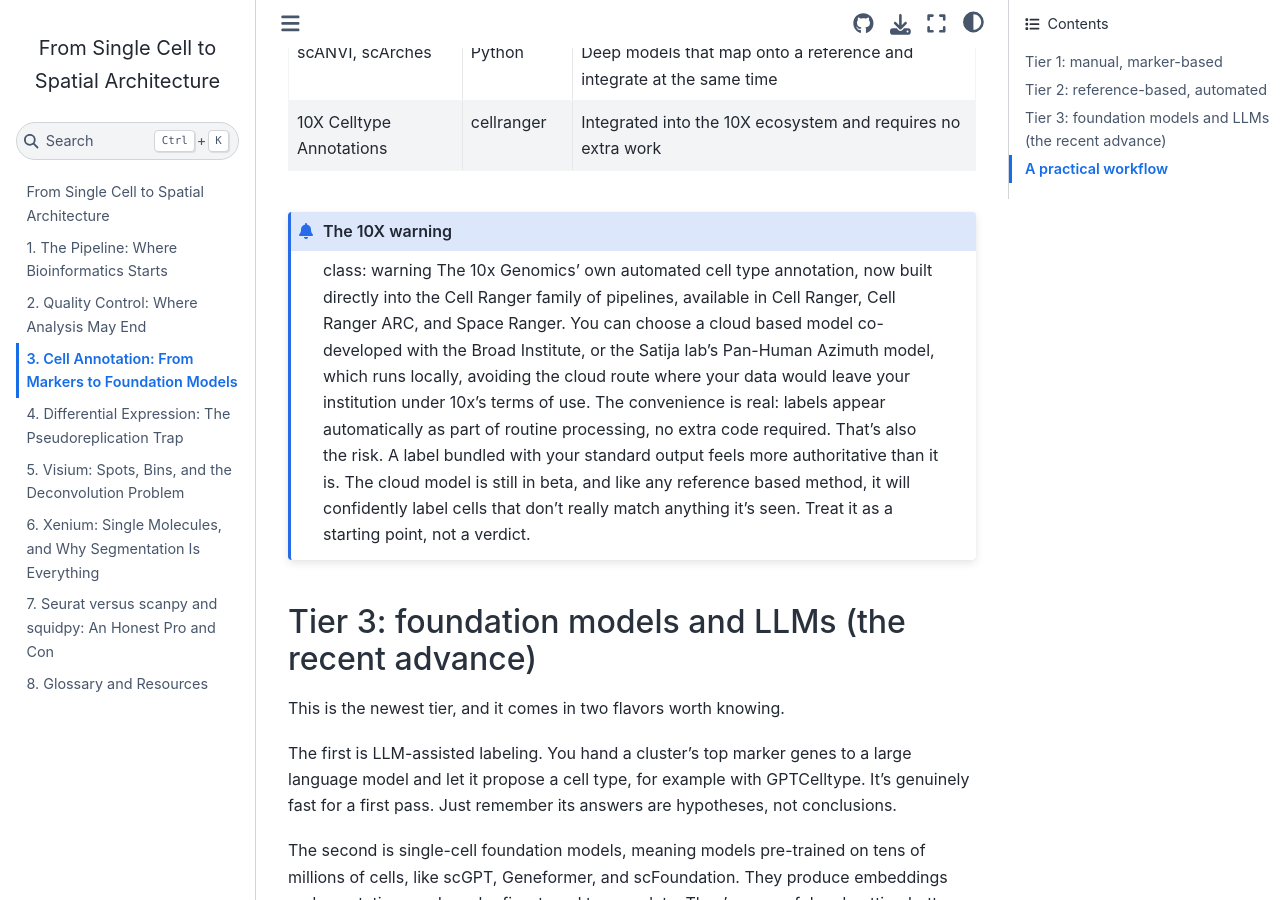
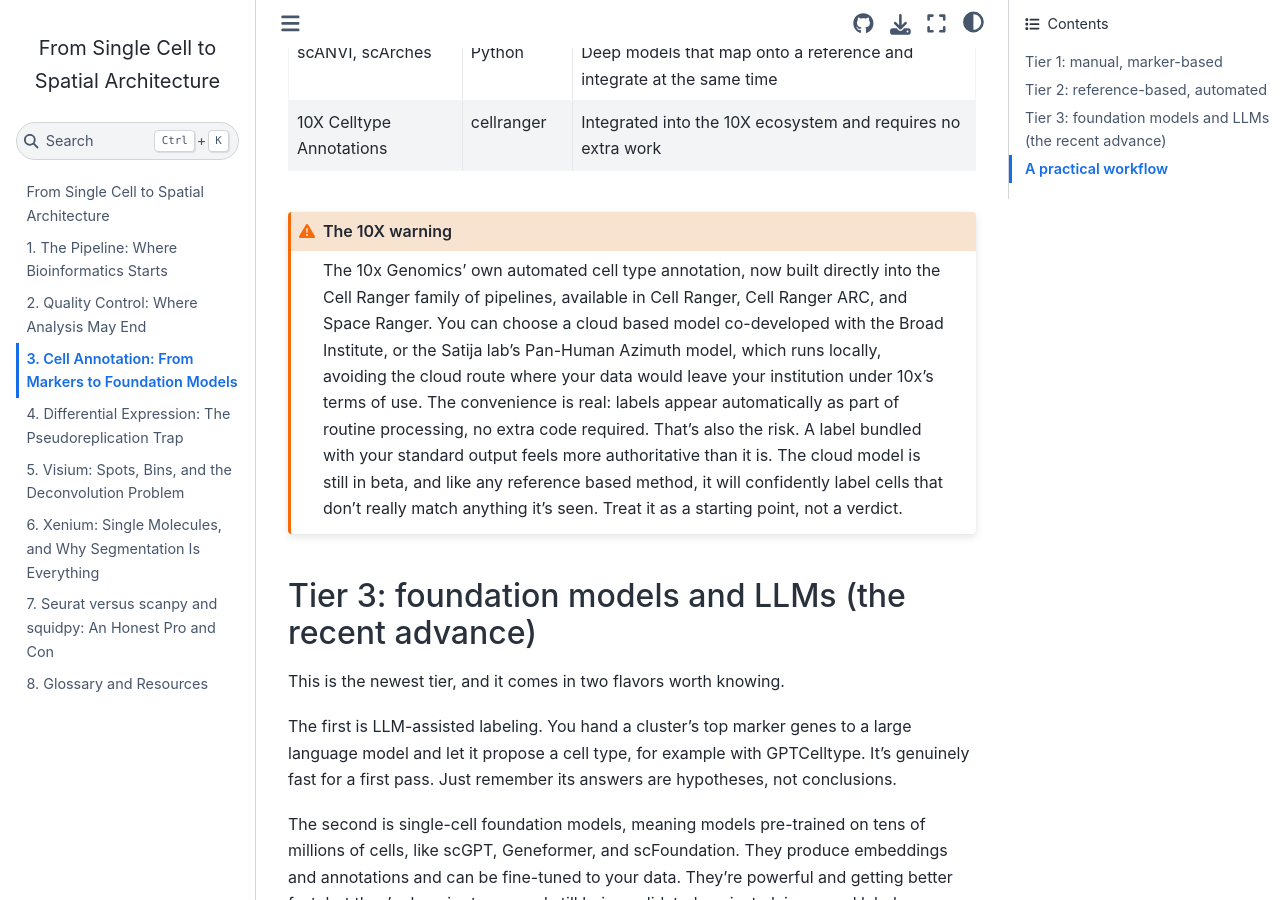
Before and after one commit to jebard/vasculata-workshop, a Jupyter Book: the page built from chapters/03_annotation.md, in a window 1280 px wide and 900 px high, scrolled down 2518 px. Built offline with Jupyter Book 1.0.4 settings and Sphinx 7.4.7 and the Sphinx Book theme 1.1.4, drawn with Linux system fonts in a browser that asks for light colours.

Commit message:
Fix admonition class syntax in 10X warning
Updated the admonition class syntax in the 10X warning section.

````diff
--- a/chapters/03_annotation.md
+++ b/chapters/03_annotation.md
@@ -81,7 +81,7 @@ reference may know nothing about your rare or perturbed states.
 | 10X Celltype Annotations | cellranger | Integrated into the 10X ecosystem and requires no extra work |
 
 ```{admonition} The 10X warning
-class: warning
+:class: warning
 The 10x Genomics' own automated cell type annotation, now built directly into
 the Cell Ranger family of pipelines, available in Cell Ranger, Cell Ranger ARC, and
 Space Ranger. You can choose a cloud based model co-developed with the Broad Institute,
````
